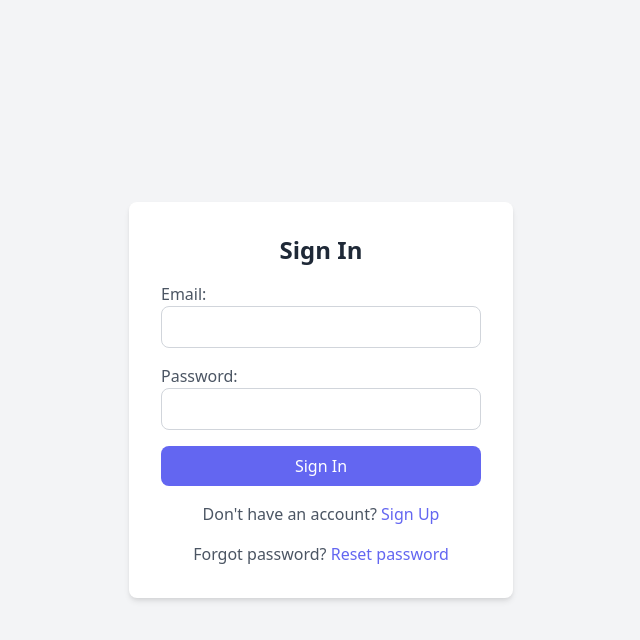
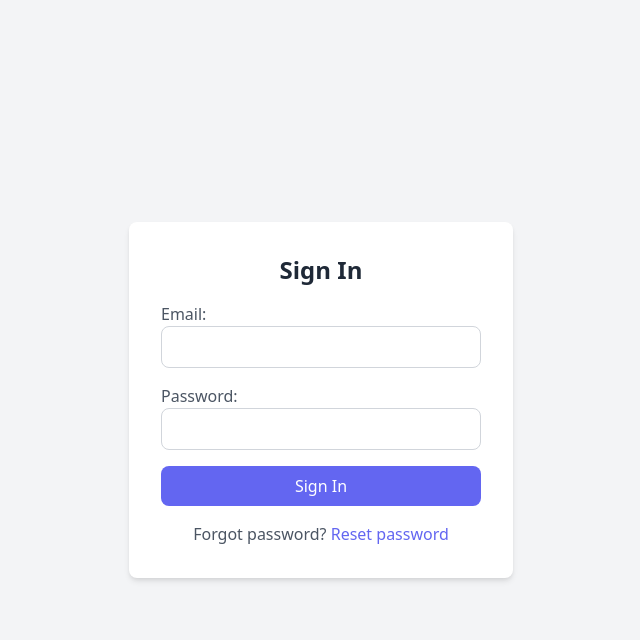
Before and after one commit to Himna-k/DemelloGroup, a Django app: page /login/ in a window 1280 px wide. Shown: the top 640 px of the page, without its empty margins (319-959 px from the left). Run offline with Django 5.2, Linux system fonts and the light colour scheme; some libraries are stand-ins or nearby versions.

Commit message:
29thmarch3rd

```diff
--- a/clients/templates/clients/login.html
+++ b/clients/templates/clients/login.html
@@ -35,7 +35,7 @@
                 <button type="submit" class="w-full py-2 bg-indigo-500 text-white rounded-lg hover:bg-indigo-600 focus:outline-none">Sign In</button>
             </div>
         </form>
-        <p class="mt-4 text-center text-gray-600">Don't have an account? <a href="{% url 'signup' %}" class="text-indigo-500 hover:underline">Sign Up</a></p>
+        {% comment %} <p class="mt-4 text-center text-gray-600">Don't have an account? <a href="{% url 'signup' %}" class="text-indigo-500 hover:underline">Sign Up</a></p> {% endcomment %}
         <p class="mt-4 text-center text-gray-600">Forgot password? <a href="{% url 'reset_password' %}" class="text-indigo-500 hover:underline">Reset password</a></p>
     </div>
 </body>
```
